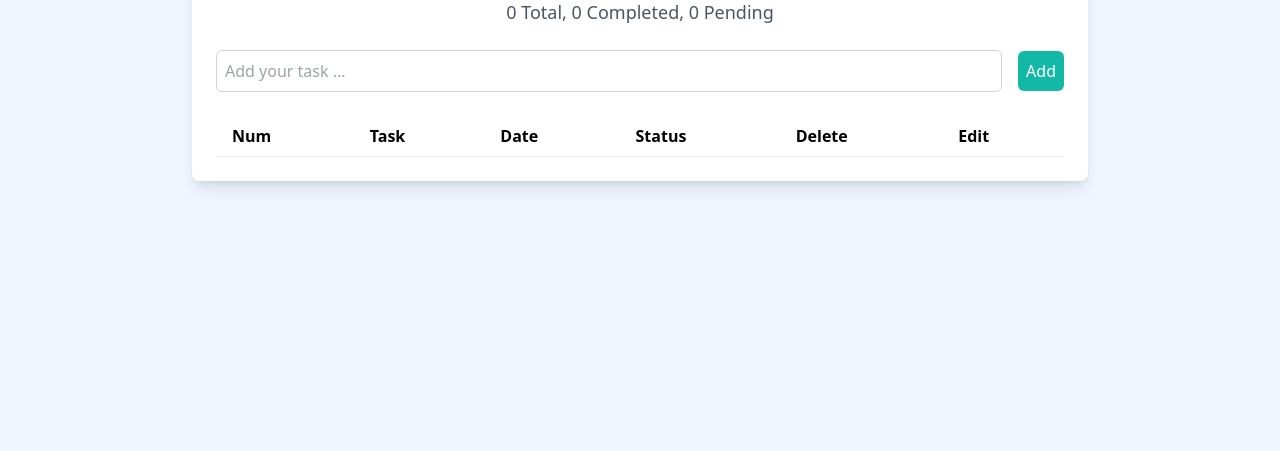
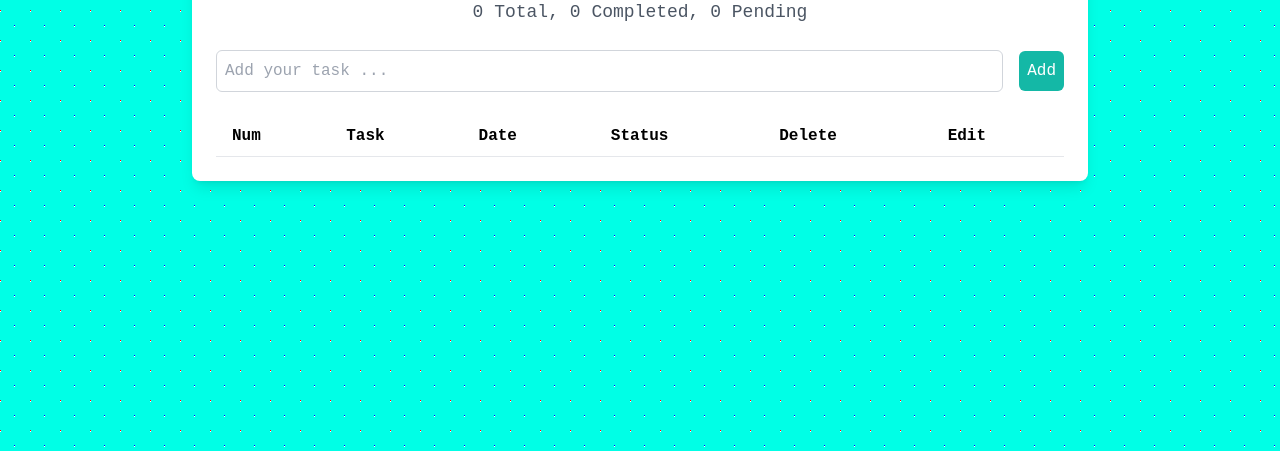
Before and after one commit to farju947/advance-js-2, a website built with Vite: page index.html in a window 1280 px wide. Shown: the part 349-800 px from the top of the page. Built offline with nearby package versions, Linux system fonts and the light colour scheme.

Commit message:
css code done

```diff
--- a/main.css
+++ b/main.css
@@ -1,3 +1,83 @@
 @tailwind base;
 @tailwind components;
 @tailwind utilities;
+@tailwind base;
+@tailwind components;
+@tailwind utilities;
+
+@layer utilities {
+    .custom-bg {
+      background-color: #00ffe6;
+      background-image:
+        linear-gradient(135deg, #ffffff 1px, transparent 1px),
+        linear-gradient(225deg, #ffffff 1px, transparent 1px),
+        linear-gradient(45deg, #ff0000 1px, transparent 1px),
+        linear-gradient(315deg, #0000ff 1px, transparent 1px);
+      background-size: 30px 30px;
+      background-position: 0 0, 15px 15px, 0 0, 15px 15px;
+    }
+  }
+
+  body {
+    font-family: 'Courier New', Courier, monospace;
+  }
+
+  /* Container */
+  .container {
+    @apply w-full max-w-4xl bg-white p-6 rounded-lg shadow-lg;
+  }
+
+  h1 {
+    @apply text-3xl font-bold text-center text-gray-700;
+  }
+
+  .counter {
+    @apply text-center text-lg mt-4 mb-6 text-gray-600;
+  }
+
+  /* Input Section */
+  .task-input {
+    @apply flex justify-between items-center mb-6;
+  }
+
+  .task-input input {
+    @apply p-2 border border-gray-300 rounded-md w-full;
+  }
+
+  .task-input button {
+    @apply ml-4 p-2 bg-teal-500 text-white rounded-md hover:bg-teal-400 focus:outline-none;
+  }
+
+  /* Table Styles */
+  table {
+    @apply w-full table-auto border-collapse;
+  }
+
+  th, td {
+    @apply px-4 py-2 border-b text-left;
+  }
+
+  th {
+    @apply text-left;
+  }
+
+  .status {
+    @apply cursor-pointer text-green-500;
+  }
+
+  .delete {
+    @apply cursor-pointer text-red-500;
+  }
+
+  button:hover {
+    @apply bg-teal-400;
+  }
+
+  /* Custom Class for Task Row */
+  .custom-task-row {
+    @apply flex items-center justify-between;
+  }
+
+  .custom-task-row .status {
+    @apply cursor-pointer text-green-500;
+  }
```
